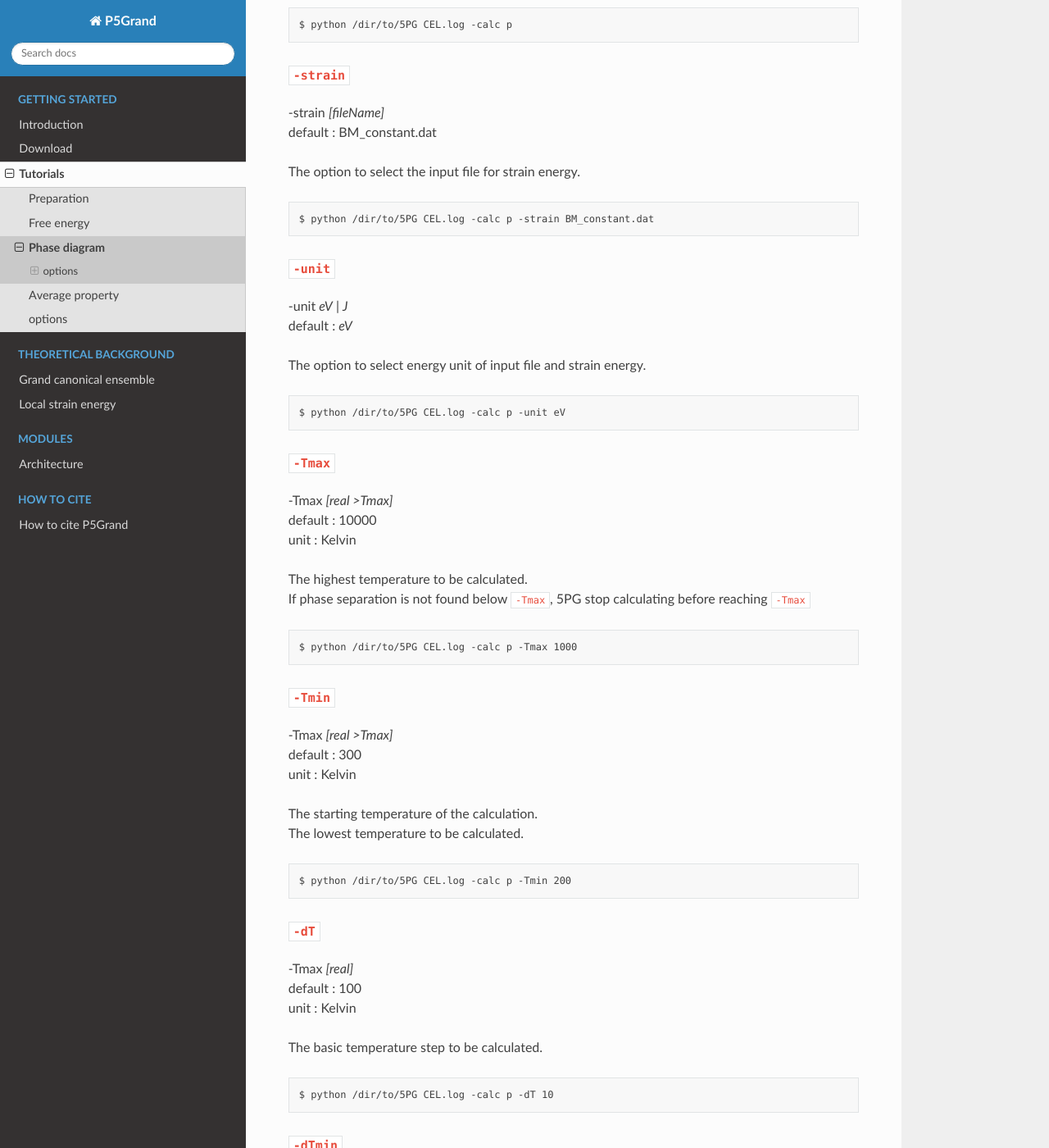
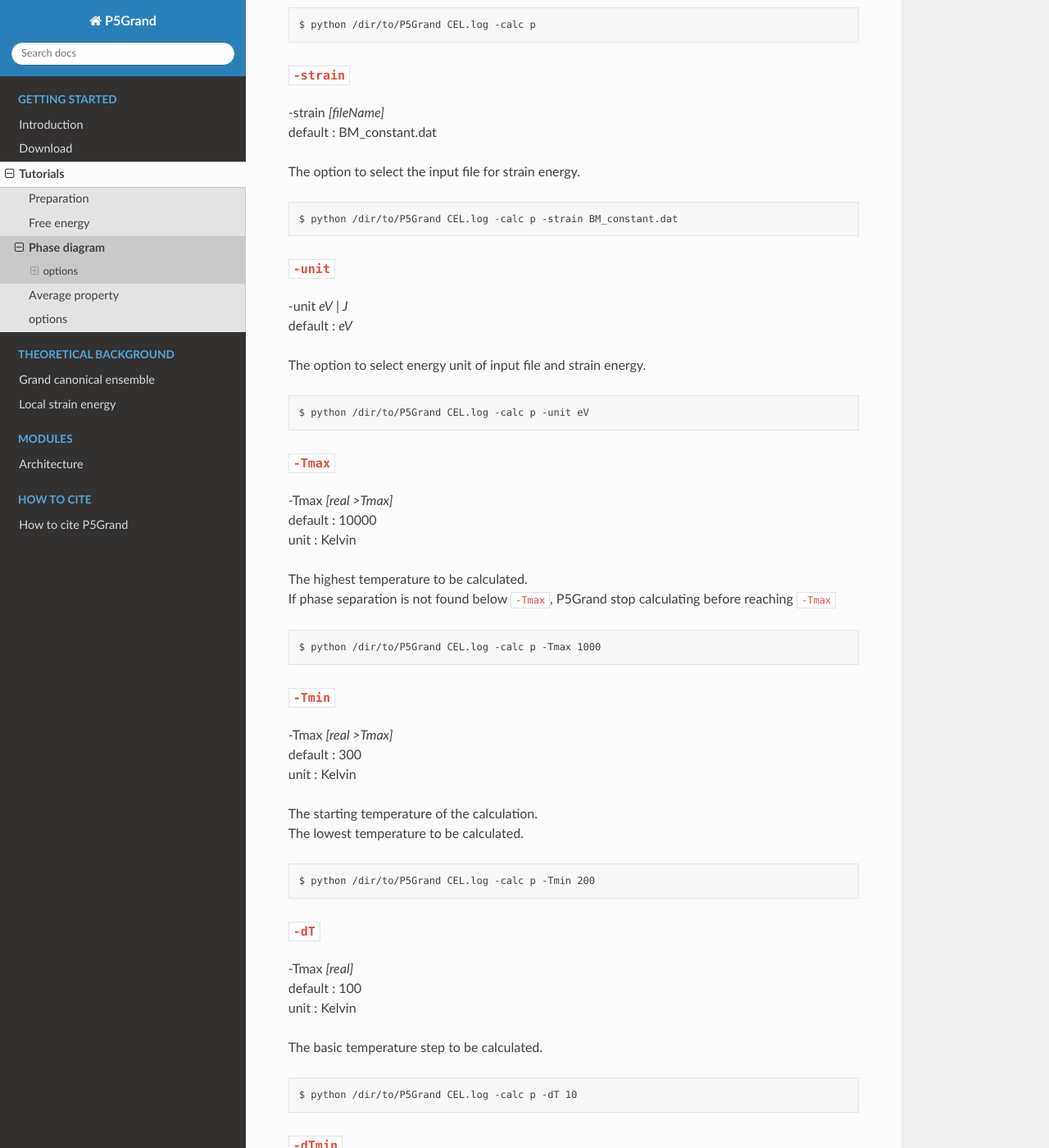
Before and after one commit to Han-Gyuseung/5PG, a Sphinx documentation site: the page built from docs/source/start/tutorial/phase_diagram.rst, in a window 1280 px wide and 1400 px high, scrolled down 1779 px. Shown: the whole window at 82% size. Built offline with Sphinx 7.4.7 and the Read the Docs theme 2.0.0, drawn with Linux system fonts in a browser that asks for light colours; some of the changed text lies outside the part shown.

Commit message:
Update phase_diagram.rst

```diff
--- a/docs/source/start/tutorial/phase_diagram.rst
+++ b/docs/source/start/tutorial/phase_diagram.rst
@@ -2,19 +2,19 @@
 =============
 
 
-5PG can calculate the phase diagram of a pseudobinary system.
+**P5Grand** can calculate the phase diagram of a pseudobinary system.
 
 The basic command to calculate phase diagram is ::
 
- $ python /dir/to/5PG/__main__.py CEL.log -calc p
+ $ python /dir/to/P5Grand/__main__.py CEL.log -calc p
 
 or ::
 
- $ python /dir/to/5PG CEL.log -calc p
+ $ python /dir/to/P5Grand CEL.log -calc p
 
 Because default of ``-calc`` is `p`, `-calc p` is not essential.
 
-We provide example files for testing a command `here <https://github.com/Han-Gyuseung/5PG/tree/main/example/thermodynamic>`_.
+We provide example files for testing a command `here <https://github.com/Han-Gyuseung/P5Grand/tree/main/example/thermodynamic>`_.
 The log messages and phase diagram obtained from the example files is as follows:
 
 ::
@@ -62,7 +62,7 @@
 
 ::
 
- $ python /dir/to/5PG CEL.log -calc p
+ $ python /dir/to/P5Grand CEL.log -calc p
 
 
 ``-strain``
@@ -75,7 +75,7 @@
 
 ::
 
- $ python /dir/to/5PG CEL.log -calc p -strain BM_constant.dat
+ $ python /dir/to/P5Grand CEL.log -calc p -strain BM_constant.dat
 
 
 ``-unit``
@@ -88,7 +88,7 @@
 
 ::
 
- $ python /dir/to/5PG CEL.log -calc p -unit eV
+ $ python /dir/to/P5Grand CEL.log -calc p -unit eV
 
 
 ``-Tmax``
@@ -99,11 +99,11 @@
 | unit : Kelvin
 
 | The highest temperature to be calculated.
-| If phase separation is not found below ``-Tmax``, 5PG stop calculating before reaching ``-Tmax``
+| If phase separation is not found below ``-Tmax``, P5Grand stop calculating before reaching ``-Tmax``
 
 ::
 
- $ python /dir/to/5PG CEL.log -calc p -Tmax 1000
+ $ python /dir/to/P5Grand CEL.log -calc p -Tmax 1000
 
 
 ``-Tmin``
@@ -118,7 +118,7 @@
 
 ::
 
- $ python /dir/to/5PG CEL.log -calc p -Tmin 200
+ $ python /dir/to/P5Grand CEL.log -calc p -Tmin 200
 
 
 ``-dT``
@@ -132,7 +132,7 @@
 
 ::
 
- $ python /dir/to/5PG CEL.log -calc p -dT 10
+ $ python /dir/to/P5Grand CEL.log -calc p -dT 10
 
 
 ``-dTmin``
@@ -147,7 +147,7 @@
 
 ::
 
- $ python /dir/to/5PG CEL.log -calc p -dTmin 100
+ $ python /dir/to/P5Grand CEL.log -calc p -dTmin 100
 
 
 ``-points``
@@ -160,4 +160,4 @@
 
 ::
 
- $ python /dir/to/5PG CEL.log -calc p -points 50
+ $ python /dir/to/P5Grand CEL.log -calc p -points 50
```
